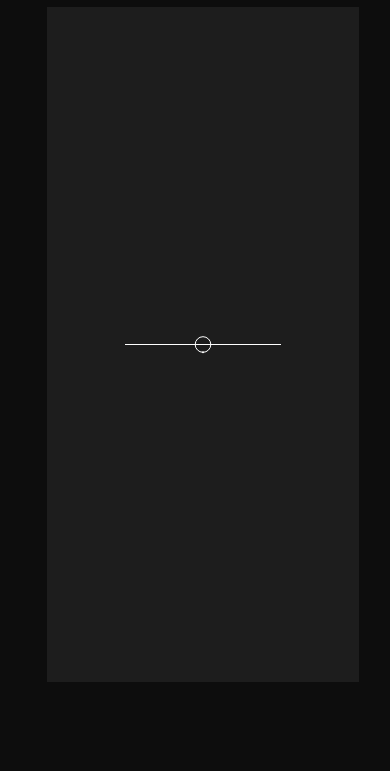
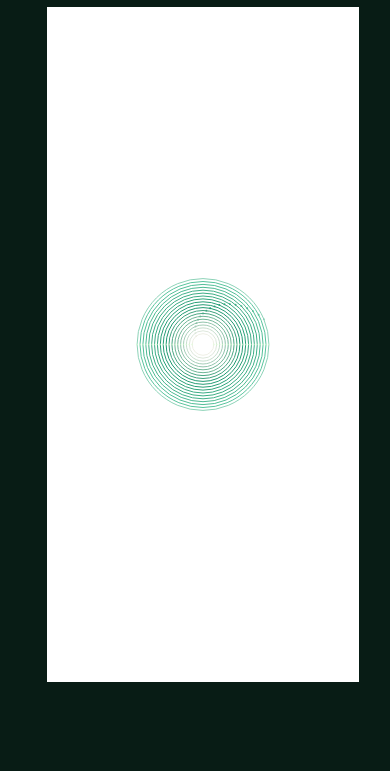
Before and after one commit to nandadevrmenon/polyrythm_vis, a plain HTML site: page index.html in a window 390 px wide. Shown: the part 73-844 px from the top of the page. Drawn offline with Linux system fonts and the light colour scheme.

Commit message:
Make circles responsive to canvas size

```diff
--- a/index.js
+++ b/index.js
@@ -1,3 +1,28 @@
+const colors = [
+  "#eeefe5",
+  "#dde7db",
+  "#c6ddcc",
+  "#a4cdb7",
+  "#8fc3aa",
+  "#71b697",
+  "#6eb696",
+  "#49a582",
+  "#3ea17d",
+  "#1e9970",
+  "#269d75",
+  "#279f76",
+  "#30a47b",
+  "#3bac84",
+  "#3cac84",
+  "#42b189",
+  "#4cba92",
+  "#51be97",
+  "#58c49d",
+  "#8cd2b7"
+]
+
+
+
 const canvas = document.getElementById("canvas");
 const pen = canvas.getContext("2d");
 
@@ -14,18 +39,33 @@ const draw = () => {
   pen.strokeStyle = "white";
   pen.lineWidth = 1;
 
-  const start = {
+  let start = {
     x: 0.25 * canvas.width,
     y: 0.5 * canvas.height,
   };
 
-  const end = {
+  let end = {
     x: 0.75 * canvas.width,
     y: 0.5 * canvas.height,
   };
 
-  const length = end.x- start.x;
-  const radius = length *  0.05;
+  if(canvas.width*0.5>canvas.height){
+    start ={
+      x:canvas.width*0.5-(canvas.height/2),
+      y: 0.5 * canvas.height,
+    }
+    end ={
+      x:canvas.width*0.5+(canvas.height/2),
+      y: 0.5 * canvas.height,
+    }
+    console.log(start,end);
+  }
+
+
+
+  let length = end.x- start.x;
+
+  const smallestRadius = (length *  0.05)+3;  // staggers all radii so that final circumference aligns with the end of the line.
   const centre = {  //centre of all circles
     x: 0.5 * canvas.width,
     y: 0.5 * canvas.height
@@ -37,22 +77,49 @@ const draw = () => {
   pen.lineTo(end.x, end.y);
   pen.stroke();
 
+
+  totalSpace = length/2;
+
+  colors.forEach((color,index)=>{
     //draw circle
+    const radius = smallestRadius+((totalSpace/colors.length-1)*index);
+    pen.strokeStyle=color;
     pen.beginPath();
     pen.lineWidth = 1;
     pen.arc(centre.x, centre.y, radius, 0,2 * Math.PI);
     pen.stroke();
 
-  const angularVelocity = Math.PI/2;
-  const angularDistance=(elapsedTime* angularVelocity)%(Math.PI*2);
-  //draw dot
-  pen.fillStyle="white";
+    // draw stationary dots on both sides of circle
+    pen.fillStyle="#cfffc8";
+    pen.globalAlpha=0.40;
     pen.beginPath();
     pen.lineWidth = 1;
-  const dotX = radius * Math.cos(angularDistance) +centre.x;
-  const dotY = radius * Math.sin(angularDistance) +centre.y;
+    let dotX = centre.x + radius;
+    let dotY =  centre.y;
     pen.arc(dotX,dotY, length * 0.006, 0,2 * Math.PI);
     pen.fill();
+
+    pen.beginPath();
+    pen.lineWidth = 1;
+    dotX = centre.x - radius;
+    dotY =  centre.y;
+    pen.arc(dotX,dotY, length * 0.006, 0,2 * Math.PI);
+    pen.fill();
+
+    pen.globalAlpha=1;
+    //draw moving dot
+    const angularVelocity = Math.PI/4;
+    const angularDistance=(elapsedTime* (angularVelocity+(Math.PI/8)*(index+1)/colors.length))%(Math.PI*2); //explain this
+
+    pen.fillStyle=color;
+    pen.beginPath();
+    pen.lineWidth = 1;
+    dotX = radius * Math.cos(angularDistance) +centre.x;
+    dotY = radius * Math.sin(angularDistance) +centre.y;
+    pen.arc(dotX,dotY, length * 0.006, 0,2 * Math.PI);
+    pen.fill();
+  });
+
 
 requestAnimationFrame(draw);
 };
--- a/style.css
+++ b/style.css
@@ -3,7 +3,7 @@ html{
   height: 100%;
 }
 body{
-  background-color: #0d0d0d;
+  background-color: #081c15;
   color: aliceblue;
   width: 100%;
   height: 80%;
@@ -20,7 +20,7 @@ main{
 }
 
 #canvas{
-  background-color: #1d1d1d;
+  background-color: white;
   width: 80%;
   height: 100%;
 }
```
Lines whose indentation alone changed are shown as unchanged.
